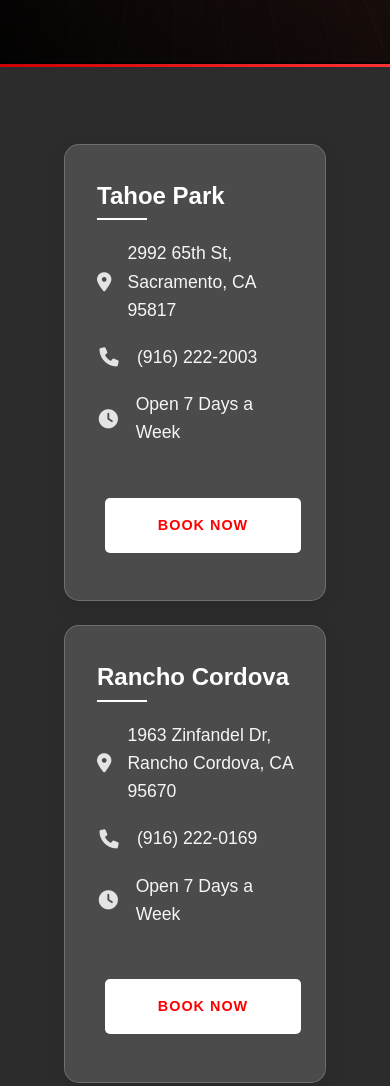
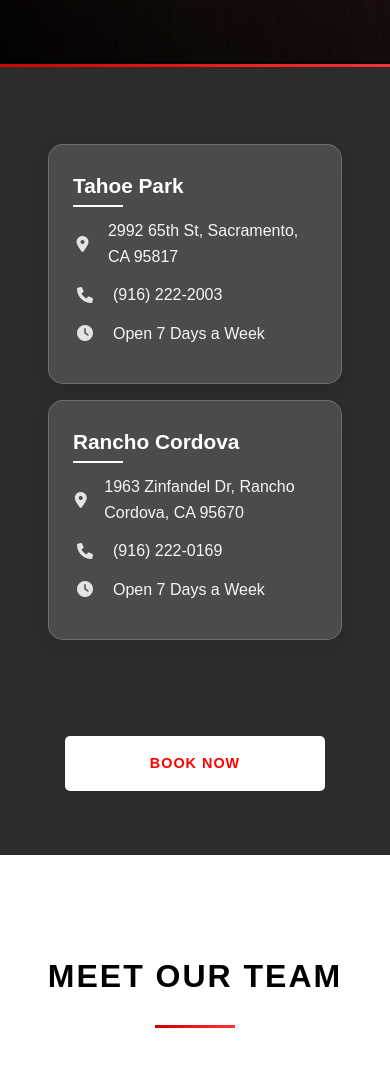
Before and after one commit to MarkTheCoderShark/tays-barbershop, a website: page index.html in a window 390 px wide. Shown: the part 780-1866 px from the top of the page. Drawn offline with Linux system fonts and the light colour scheme; some packages are replaced by stand-ins of ours.

Commit message:
Update locations section layout for mobile: two columns and single book now button

```diff
--- a/css/locations.css
+++ b/css/locations.css
@@ -128,24 +128,25 @@
 /* Mobile Responsive Styles */
 @media screen and (max-width: 768px) {
     .locations {
-        grid-template-columns: 1fr;
+        grid-template-columns: 1fr 1fr;
         padding: 1rem;
-        gap: 1.5rem;
+        gap: 1rem;
+        margin-bottom: 2rem;
     }
 
     .location {
-        padding: 2rem;
-        margin: 0 1rem;
+        padding: 1.5rem;
+        margin: 0;
         background: rgba(255, 255, 255, 0.15);
         border: 1px solid rgba(255, 255, 255, 0.2);
         box-shadow: 0 4px 20px rgba(0, 0, 0, 0.1);
     }
 
     .location h3 {
-        font-size: 1.5rem;
+        font-size: 1.3rem;
         color: var(--white);
         text-shadow: none;
-        margin-bottom: 1.5rem;
+        margin-bottom: 1rem;
     }
 
     .location h3::after {
@@ -153,8 +154,8 @@
     }
 
     .location p {
-        font-size: 1.1rem;
-        margin-bottom: 1.2rem;
+        font-size: 1rem;
+        margin-bottom: 0.8rem;
         color: var(--white);
         opacity: 0.95;
     }
@@ -162,6 +163,7 @@
     .location p i {
         color: var(--white);
         opacity: 0.9;
+        font-size: 1rem;
     }
 
     .location a {
@@ -174,18 +176,47 @@
         opacity: 0.8;
     }
 
+    /* Remove individual location buttons */
     .location .btn {
+        display: none;
+    }
+
+    /* Add a single book now button below locations */
+    .locations::after {
+        content: '';
+        display: block;
+        grid-column: 1 / -1;
+        text-align: center;
+        margin-top: 2rem;
+    }
+
+    .locations + .btn {
+        display: block;
+        width: 80%;
+        max-width: 300px;
+        margin: 0 auto;
         background: var(--white);
         color: var(--primary-color);
         border: none;
         padding: 1rem 2rem;
         font-weight: 600;
-        margin-top: 2rem;
+        text-align: center;
+        border-radius: 5px;
+        transition: all 0.3s ease;
     }
 
-    .location .btn:hover {
+    .locations + .btn:hover {
         background: var(--primary-color);
         color: var(--white);
         transform: translateY(-2px);
+        box-shadow: 0 5px 15px rgba(255, 0, 0, 0.3);
     }
 }
+
+/* Additional breakpoint for very small screens */
+@media screen and (max-width: 480px) {
+    .locations {
+        grid-template-columns: 1fr;
+        gap: 1rem;
+    }
+}
--- a/index.html
+++ b/index.html
@@ -68,16 +68,15 @@
                 <p><i class="fas fa-map-marker-alt"></i> 2992 65th St, Sacramento, CA 95817</p>
                 <p><i class="fas fa-phone"></i> (916) 222-2003</p>
                 <p><i class="fas fa-clock"></i> Open 7 Days a Week</p>
-                <a href="#booking" class="btn primary">Book Now</a>
             </div>
             <div class="location">
                 <h3>Rancho Cordova</h3>
                 <p><i class="fas fa-map-marker-alt"></i> 1963 Zinfandel Dr, Rancho Cordova, CA 95670</p>
                 <p><i class="fas fa-phone"></i> (916) 222-0169</p>
                 <p><i class="fas fa-clock"></i> Open 7 Days a Week</p>
-                <a href="#booking" class="btn primary">Book Now</a>
             </div>
         </div>
+        <a href="#booking" class="btn primary">Book Now</a>
     </section>
 
     <!-- Meet Us Section -->
```
